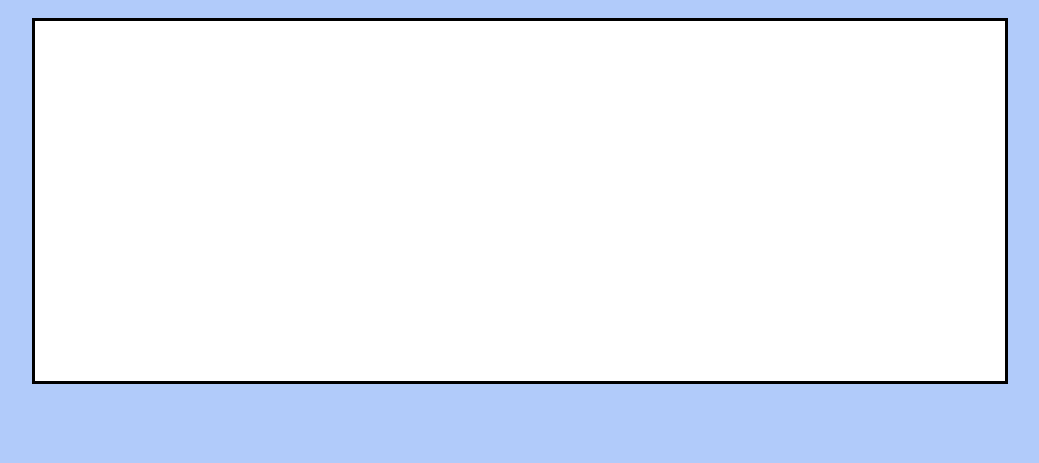
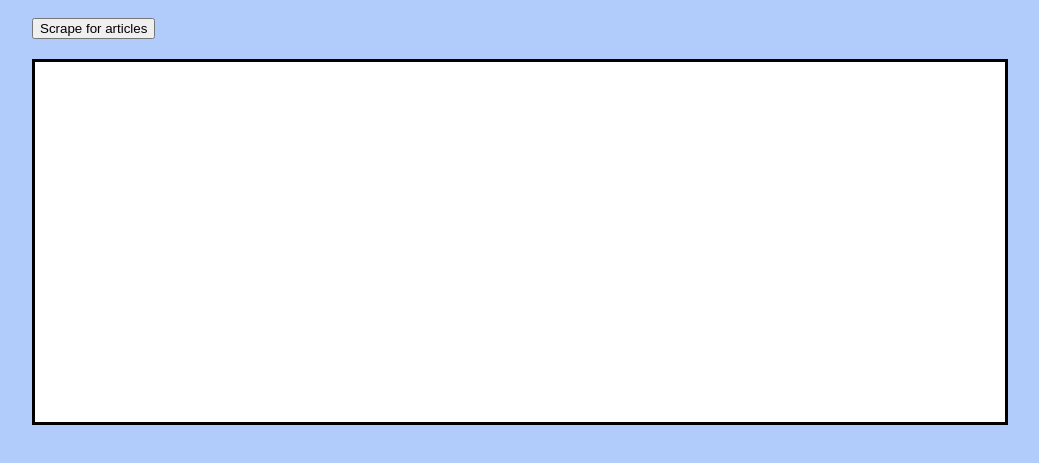
Before and after one commit to Austxgolfer/Troy_Fasnacht_News_Scraper, a website: page public/index.html in a window 1280 px wide. Shown: the part 133-596 px from the top of the page, without its empty margins (128-1167 px from the left). Drawn offline with nearby package versions, Linux system fonts and the light colour scheme.

Commit message:
added scrape button to page

```diff
--- a/public/index.html
+++ b/public/index.html
@@ -21,6 +21,7 @@
         overflow: auto;
         width: 100%;
         height: 350px;
+        margin-top: 20px;
         padding: 5px;
         border-style: solid;
         border-width: 3px;
@@ -63,6 +64,7 @@
   <body>
     <div id="wrapper">
       <h1>News scraper for the Austin American Statesman</h1>
+      <button id="scrape">Scrape for articles</button></br>
 
       <div id="articles"></div>
       <div id="title"></div>
```
